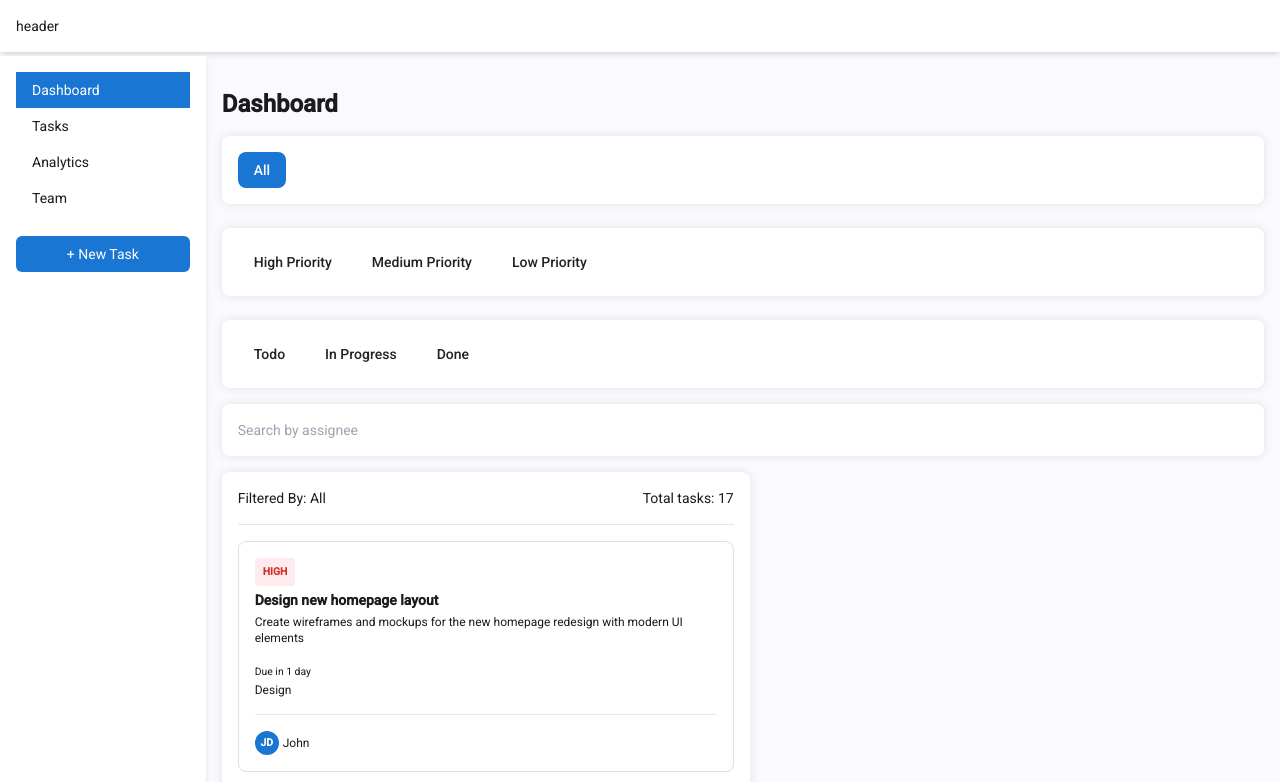
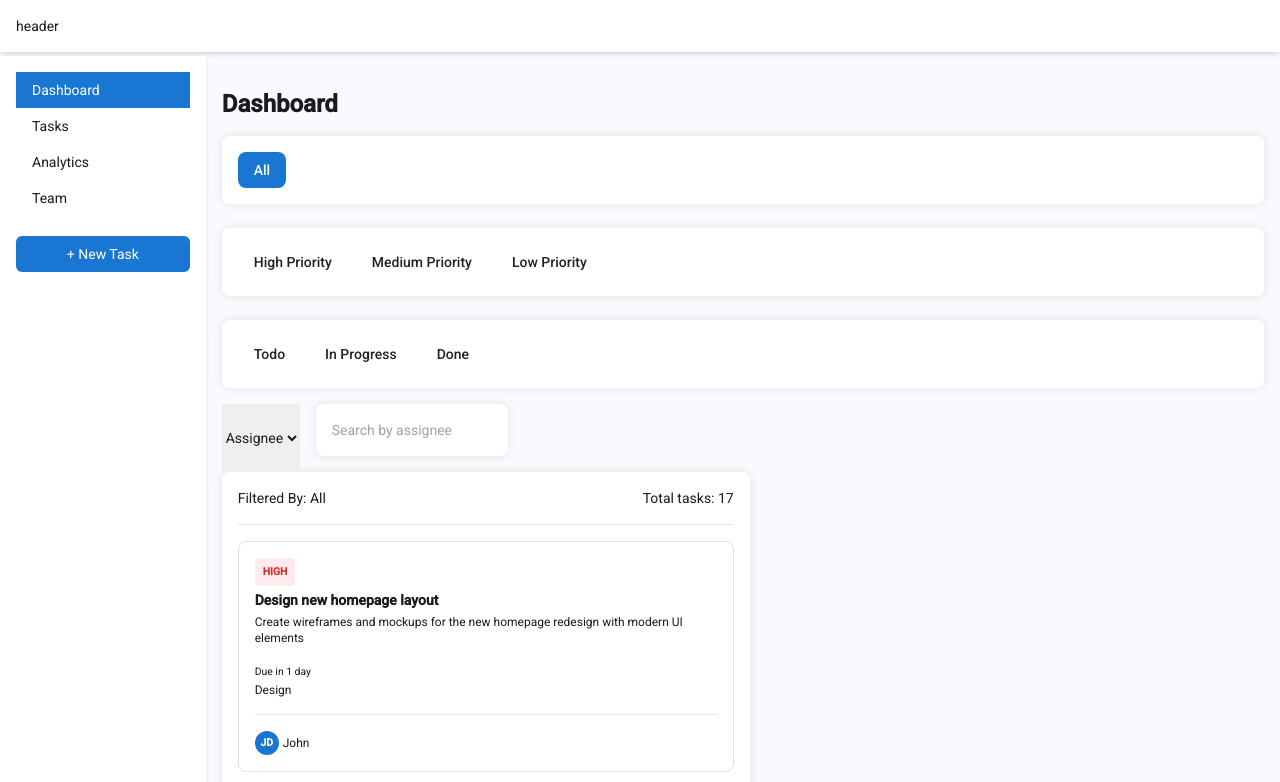
Before and after one commit to Abdelmomen-Nasreldin/Task-Manager, an Angular app: page / in a window 1280 px wide. Shown: the top 782 px of the page. Built offline with nearby package versions, Linux system fonts and the light colour scheme.

Commit message:
search by task and assignee

```diff
--- a/src/app/features/dashboard/dashboard-page/dashboard-page.html
+++ b/src/app/features/dashboard/dashboard-page/dashboard-page.html
@@ -20,8 +20,20 @@
             <button (click)="filterTasksByStatus('done')" [class.active]="currentFilter().status === 'done'">Done</button>
           </div>
         </div>
-        <div class="dashboard-page-content-left-header-buttons-assignee filter-buttons">
-          <input type="search" placeholder="Search by assignee" (input)="filterTasksByAssignee($event.target.value)">
+        <div class="dashboard-page-content-left-header-buttons-search flex gap-2">
+          <select name="search-by" id="search-by" (change)="onSearchByChange($event)">
+            <option value="assignee">Assignee</option>
+            <option value="title">Title</option>
+          </select> <br>
+          @if (searchBy() === 'assignee') {
+            <div class="dashboard-page-content-left-header-buttons-assignee filter-buttons">
+              <input type="search" placeholder="Search by assignee" (input)="filterTasksByAssignee($event.target.value)">
+            </div>
+          } @else {
+            <div class="dashboard-page-content-left-header-buttons-assignee filter-buttons">
+              <input type="search" placeholder="Search by Task title" (input)="filterTasksByTitle($event.target.value)">
+            </div>
+          }
         </div>
       </div>
       <div class="dashboard-page-content w-fit">
--- a/src/app/features/dashboard/dashboard-page/dashboard-page.ts
+++ b/src/app/features/dashboard/dashboard-page/dashboard-page.ts
@@ -21,6 +21,7 @@ export class DashboardPage implements OnInit {
     status: null,
   });
   filteredBy = signal<string>('All');
+  searchBy = signal<'assignee' | 'title'>('assignee');
   ngOnInit(): void {
   }
 
@@ -36,7 +37,6 @@ export class DashboardPage implements OnInit {
   }
   filterTasksByAssignee(assignee: User['name']) {
     if (assignee) {
-
       this.currentFilter.set({ assigneeName: assignee, priority: null, status: null });
       this.filteredBy.set('Assignee: ' + assignee);
     } else {
@@ -46,8 +46,19 @@ export class DashboardPage implements OnInit {
   }
 
 
+  filterTasksByTitle(title: string) {
+    this.currentFilter.set({ title, priority: null, assigneeName: null, status: null });
+    this.filteredBy.set('Title: ' + title);
+  }
   getAllTasks() {
     this.currentFilter.set({ priority: null, assigneeName: null, status: null });
     this.filteredBy.set('All');
   }
+
+  onSearchByChange(event: Event) {
+    this.getAllTasks();
+    const target = event.target as HTMLSelectElement;
+    const value = target.value;
+    this.searchBy.set(value as 'assignee' | 'title');
+  }
 }
--- a/src/app/shared/pipes/task-filter/task-filter-pipe.ts
+++ b/src/app/shared/pipes/task-filter/task-filter-pipe.ts
@@ -6,6 +6,7 @@ export interface TaskFilter {
   priority?: TaskPriority | null;
   status?: TaskStatus | null;
   assigneeName?: User['name'] | null;
+  title?: Task['title'] | null;
 }
 
 @Pipe({
@@ -31,6 +32,10 @@ export class TaskFilterPipe implements PipeTransform {
         return false;
       }
 
+      if (filter.title && task.title.toLowerCase().includes(filter.title.toLowerCase()) !== true) {
+        return false;
+      }
+
       return true;
     });
   }
```
